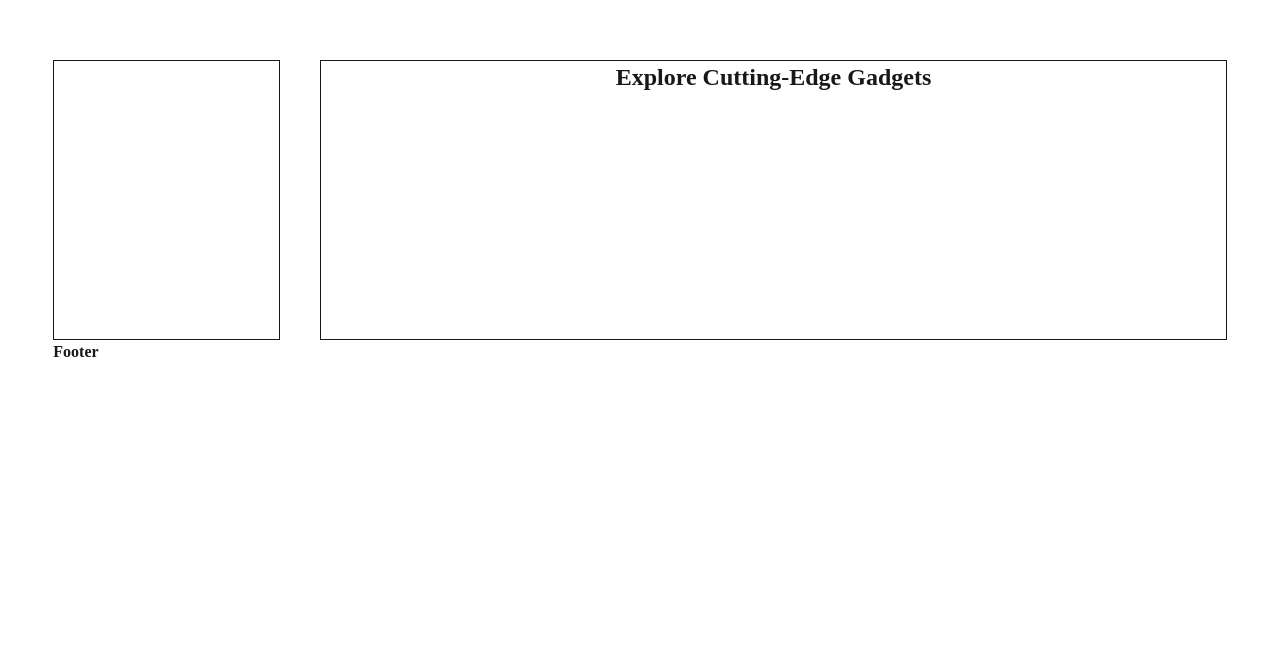
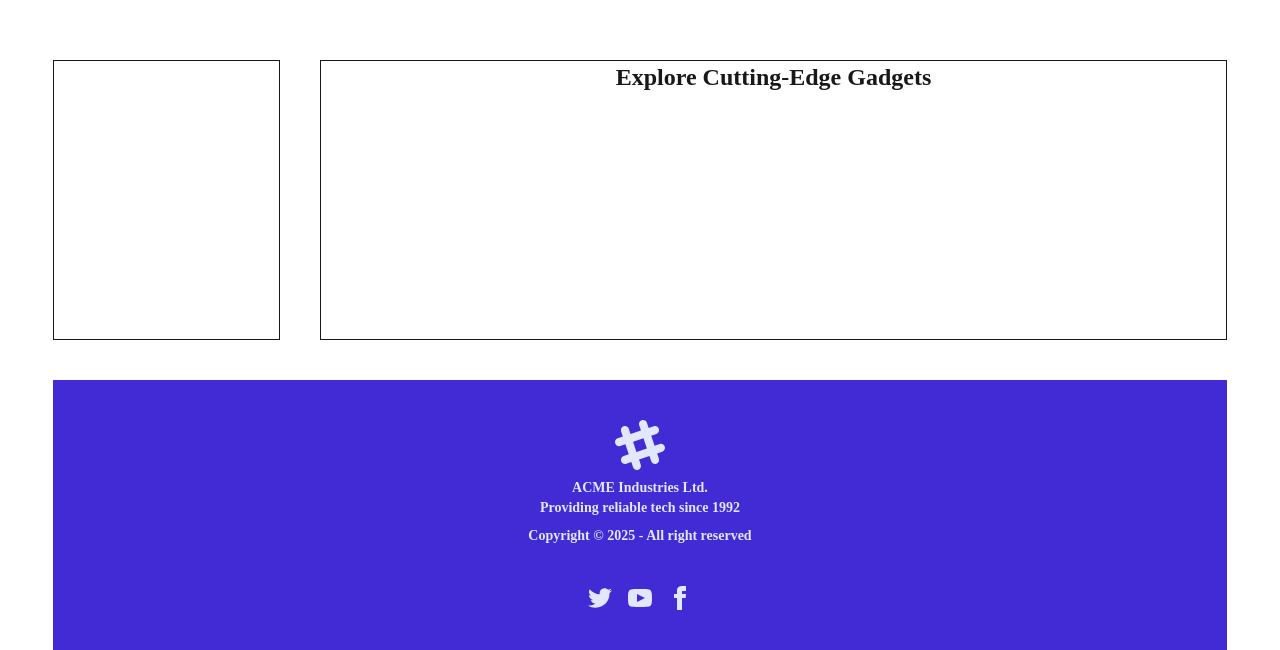
Before and after one commit to sadhin28/gadgetHeaven-A8, a React (Vite) app: page / in a window 1280 px wide. Shown: the part 1134-1784 px from the top of the page. Before the commit the page ends 1498 px from the top, so only its background shows below. Built offline with nearby package versions, Linux system fonts and the light colour scheme.

Commit message:
add footer

```diff
--- a/src/Components/Footer.jsx
+++ b/src/Components/Footer.jsx
@@ -2,8 +2,65 @@
 
 const Footer = () => {
     return (
-        <div>
-            <h1>Footer</h1>
+        <div className='mt-10'>
+            <footer className="footer footer-horizontal footer-center bg-primary text-primary-content p-10">
+  <aside>
+    <svg
+      width="50"
+      height="50"
+      viewBox="0 0 24 24"
+      xmlns="http://www.w3.org/2000/svg"
+      fillRule="evenodd"
+      clipRule="evenodd"
+      className="inline-block fill-current">
+      <path
+        d="M22.672 15.226l-2.432.811.841 2.515c.33 1.019-.209 2.127-1.23 2.456-1.15.325-2.148-.321-2.463-1.226l-.84-2.518-5.013 1.677.84 2.517c.391 1.203-.434 2.542-1.831 2.542-.88 0-1.601-.564-1.86-1.314l-.842-2.516-2.431.809c-1.135.328-2.145-.317-2.463-1.229-.329-1.018.211-2.127 1.231-2.456l2.432-.809-1.621-4.823-2.432.808c-1.355.384-2.558-.59-2.558-1.839 0-.817.509-1.582 1.327-1.846l2.433-.809-.842-2.515c-.33-1.02.211-2.129 1.232-2.458 1.02-.329 2.13.209 2.461 1.229l.842 2.515 5.011-1.677-.839-2.517c-.403-1.238.484-2.553 1.843-2.553.819 0 1.585.509 1.85 1.326l.841 2.517 2.431-.81c1.02-.33 2.131.211 2.461 1.229.332 1.018-.21 2.126-1.23 2.456l-2.433.809 1.622 4.823 2.433-.809c1.242-.401 2.557.484 2.557 1.838 0 .819-.51 1.583-1.328 1.847m-8.992-6.428l-5.01 1.675 1.619 4.828 5.011-1.674-1.62-4.829z"></path>
+    </svg>
+    <p className="font-bold">
+      ACME Industries Ltd.
+      <br />
+      Providing reliable tech since 1992
+    </p>
+    <p>Copyright © {new Date().getFullYear()} - All right reserved</p>
+  </aside>
+  <nav>
+    <div className="grid grid-flow-col gap-4">
+      <a>
+        <svg
+          xmlns="http://www.w3.org/2000/svg"
+          width="24"
+          height="24"
+          viewBox="0 0 24 24"
+          className="fill-current">
+          <path
+            d="M24 4.557c-.883.392-1.832.656-2.828.775 1.017-.609 1.798-1.574 2.165-2.724-.951.564-2.005.974-3.127 1.195-.897-.957-2.178-1.555-3.594-1.555-3.179 0-5.515 2.966-4.797 6.045-4.091-.205-7.719-2.165-10.148-5.144-1.29 2.213-.669 5.108 1.523 6.574-.806-.026-1.566-.247-2.229-.616-.054 2.281 1.581 4.415 3.949 4.89-.693.188-1.452.232-2.224.084.626 1.956 2.444 3.379 4.6 3.419-2.07 1.623-4.678 2.348-7.29 2.04 2.179 1.397 4.768 2.212 7.548 2.212 9.142 0 14.307-7.721 13.995-14.646.962-.695 1.797-1.562 2.457-2.549z"></path>
+        </svg>
+      </a>
+      <a>
+        <svg
+          xmlns="http://www.w3.org/2000/svg"
+          width="24"
+          height="24"
+          viewBox="0 0 24 24"
+          className="fill-current">
+          <path
+            d="M19.615 3.184c-3.604-.246-11.631-.245-15.23 0-3.897.266-4.356 2.62-4.385 8.816.029 6.185.484 8.549 4.385 8.816 3.6.245 11.626.246 15.23 0 3.897-.266 4.356-2.62 4.385-8.816-.029-6.185-.484-8.549-4.385-8.816zm-10.615 12.816v-8l8 3.993-8 4.007z"></path>
+        </svg>
+      </a>
+      <a>
+        <svg
+          xmlns="http://www.w3.org/2000/svg"
+          width="24"
+          height="24"
+          viewBox="0 0 24 24"
+          className="fill-current">
+          <path
+            d="M9 8h-3v4h3v12h5v-12h3.642l.358-4h-4v-1.667c0-.955.192-1.333 1.115-1.333h2.885v-5h-3.808c-3.596 0-5.192 1.583-5.192 4.615v3.385z"></path>
+        </svg>
+      </a>
+    </div>
+  </nav>
+</footer>
         </div>
     );
 };
--- a/src/Components/Home/Home.jsx
+++ b/src/Components/Home/Home.jsx
@@ -7,7 +7,7 @@
            <div className='mb-10 text-white text-center  rounded-b-2xl bg-[#9538E2] h-[410px] md:h-[610px]' >
                <h1 className='text-2xl md:text-6xl relative top-10'>Explore the Future <br></br> Today with GadgetHeaven ⚡️</h1>
                <div>
-                  <p className=' ext-2xl md:text-4xl relative top-20'>Shop the latest laptops, phones, smartwatches,  and accessories  all in one place.</p>
+                  <p className=' text-2xl relative top-20'>Shop the latest laptops, phones, smartwatches, and accessories  all in one place.</p>
                </div>
                <div className='relative top-30'>
                   <button className='btn rounded-2xl text-[#9538E2]'>Shop Now</button>
```
